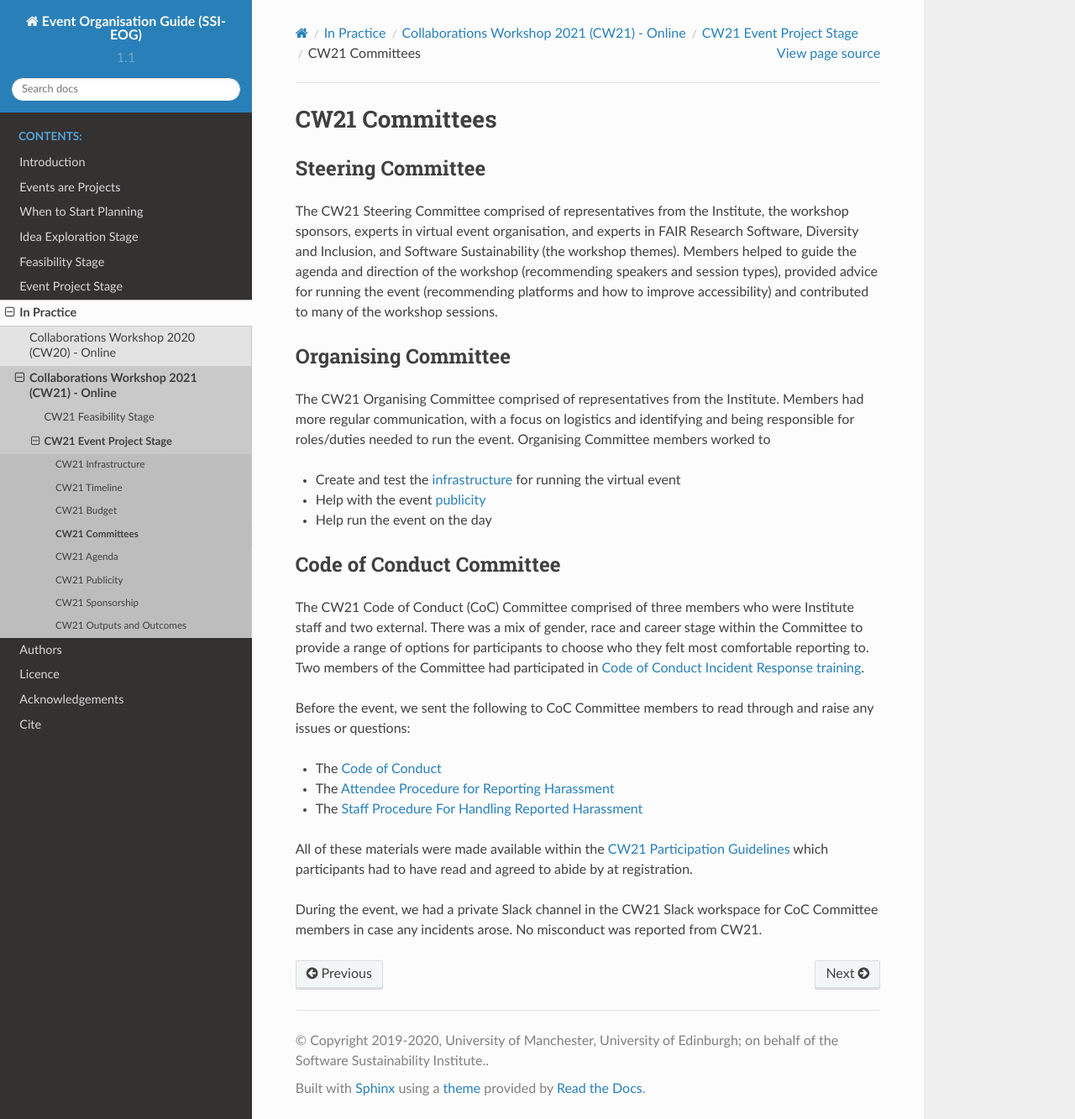
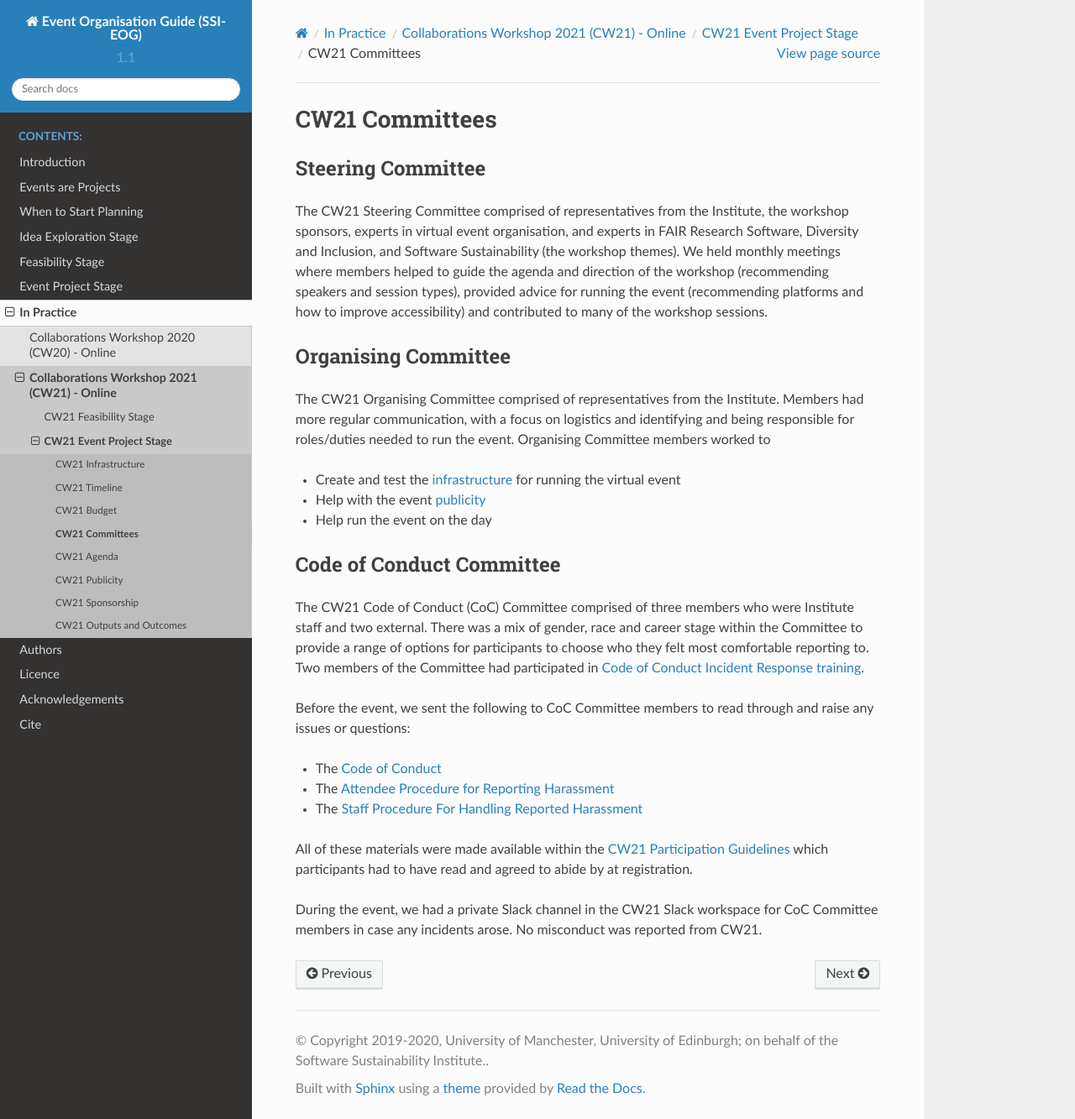
Before and after one commit to softwaresaved/event-organisation-guide, a Sphinx documentation site: the page built from docs/eog/eog-in-practice/cw21/event-project-stage/eps-committees.rst, in a window 1280 px wide and 1333 px high. Shown: the whole window at 84% size. Built offline with Sphinx 7.4.7 and the Read the Docs theme 2.0.0, drawn with Linux system fonts in a browser that asks for light colours.

Commit message:
update eps committees

```diff
--- a/docs/eog/eog-in-practice/cw21/event-project-stage/eps-committees.rst
+++ b/docs/eog/eog-in-practice/cw21/event-project-stage/eps-committees.rst
@@ -7,7 +7,7 @@ Steering Committee
 -------------------
 
 The CW21 Steering Committee comprised of representatives from the Institute, the workshop sponsors, experts in virtual event organisation, and experts in FAIR Research Software, Diversity and Inclusion, and Software Sustainability (the workshop themes).
-Members helped to guide the agenda and direction of the workshop (recommending speakers and session types), provided advice for running the event (recommending platforms and how to improve accessibility) and contributed to many of the workshop sessions.
+We held monthly meetings where members helped to guide the agenda and direction of the workshop (recommending speakers and session types), provided advice for running the event (recommending platforms and how to improve accessibility) and contributed to many of the workshop sessions.
 
 
 Organising Committee
```
